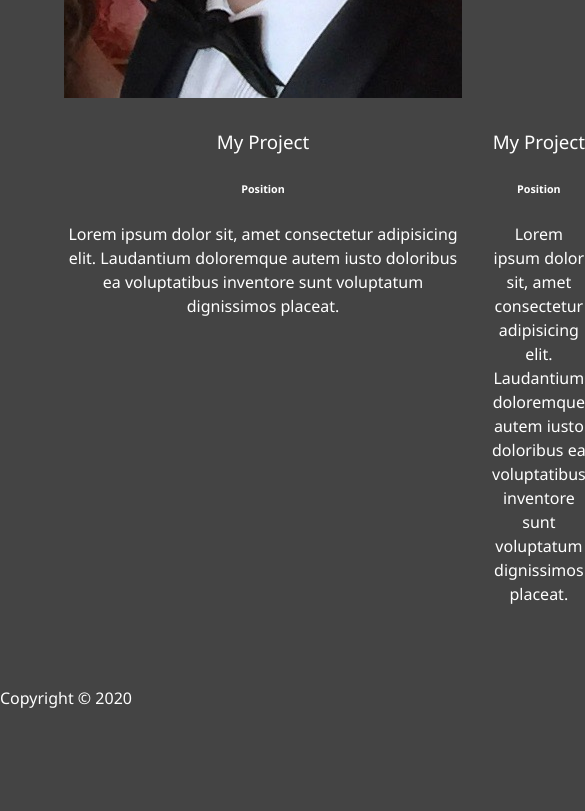
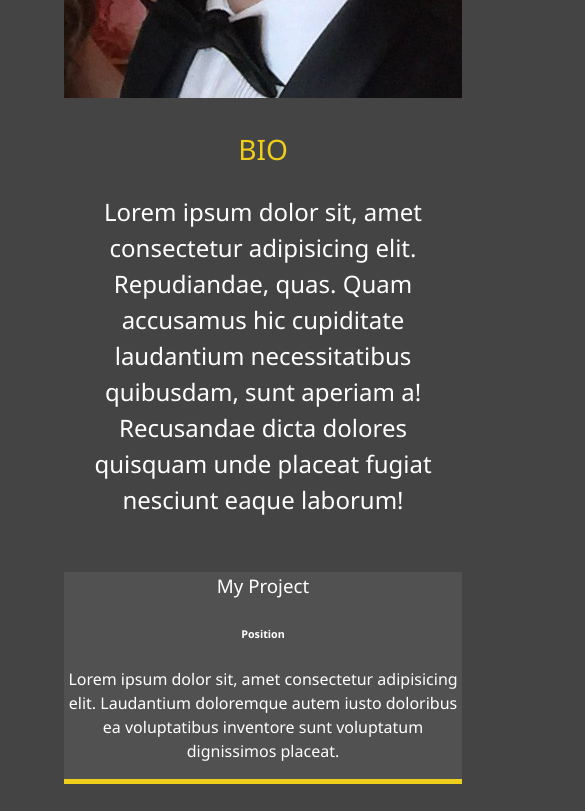
Before and after one commit to danbuckland1/new_portfolio_2020, a website: page dist/about.html in a window 390 px wide. Shown: the part 800-1611 px from the top of the page, 585 px wide, since content can reach past the window. Before the commit the page ends 1510 px from the top, so only its background shows below. Drawn offline with Linux system fonts and the light colour scheme.

Commit message:
media queries done for about page.

```diff
--- a/scss/_mobile.scss
+++ b/scss/_mobile.scss
@@ -46,6 +46,17 @@
       height: 150px;
     }
   }
+
+  .about-info {
+    grid-template-areas:
+      "bioimage"
+      "bio"
+      "job1"
+      "job2"
+      "job3";
+
+    grid-template-columns: 1fr;
+  }
 }
 
 //Smartphones
--- a/scss/main.scss
+++ b/scss/main.scss
@@ -1,6 +1,5 @@
 @import "config";
 @import "menu";
-@import "mobile";
 
 * {
   box-sizing: border-box;
@@ -51,7 +50,8 @@ header {
 
 main {
   padding: 4rem;
-  height: 100%;
+  // height: 100%;
+  min-height: calc(100vh - 60px);
 
   .icons {
     margin-top: 1rem;
@@ -80,14 +80,17 @@ main {
     "bioimage bio bio"
     "job1 job2 job3";
   grid-template-columns: repeat(3, 1fr);
-}
 
   .bio-image {
     grid-area: bioimage;
+    margin: auto;
+    border-radius: 50%;
+    border: $secondary-color 3px solid;
   }
 
   .bio {
     grid-area: bio;
+    font-size: 1.5rem;
   }
 
   .job-1 {
@@ -101,3 +104,19 @@ main {
   .job-3 {
     grid-area: job3;
   }
+
+  .job {
+    background: lighten($primary-color, 5);
+    padding: 0, 5rem;
+    border-bottom: $secondary-color 5px solid;
+  }
+}
+
+#main-footer {
+  text-align: center;
+  padding: 1rem;
+  background: darken($primary-color, 10);
+  color: set-text-color($primary-color);
+  height: 60px;
+}
+@import "mobile";
```
Also changed, not shown: dist/css/main.css. Lines whose indentation alone changed are shown as unchanged.
